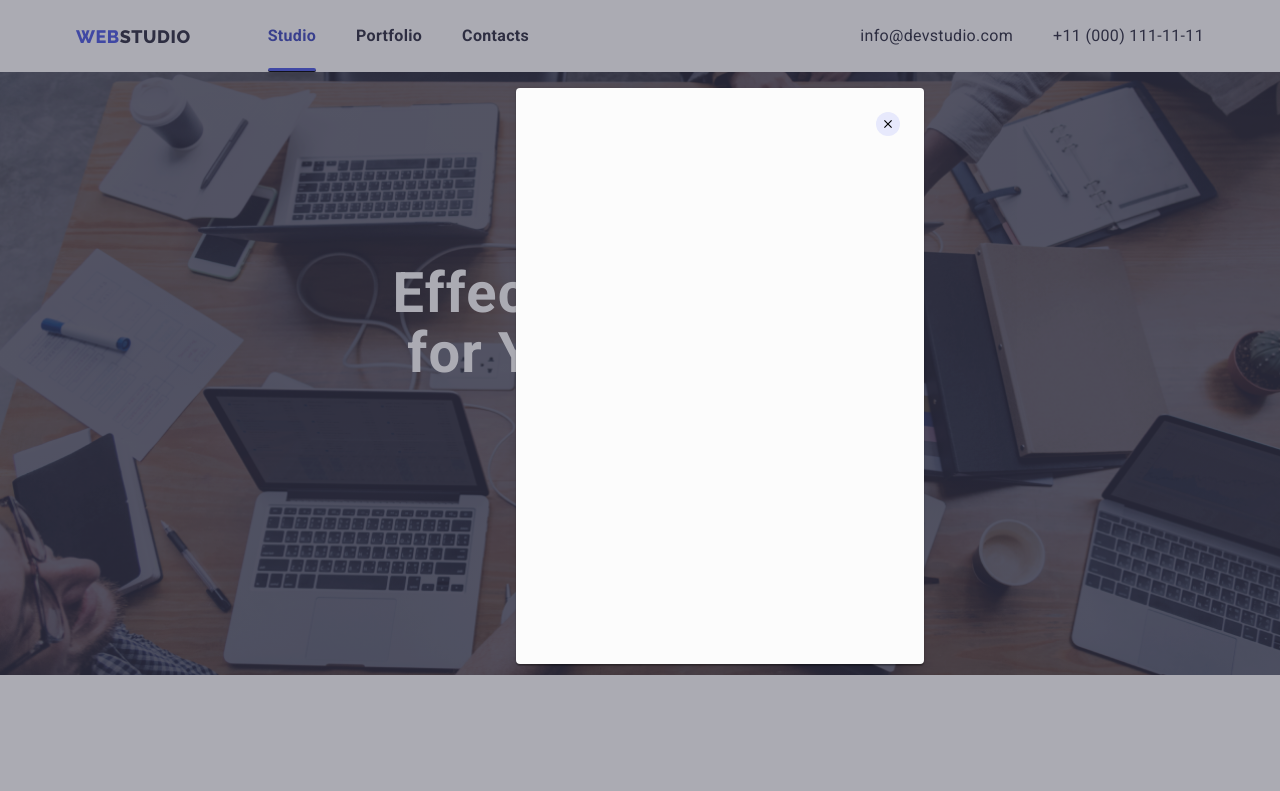
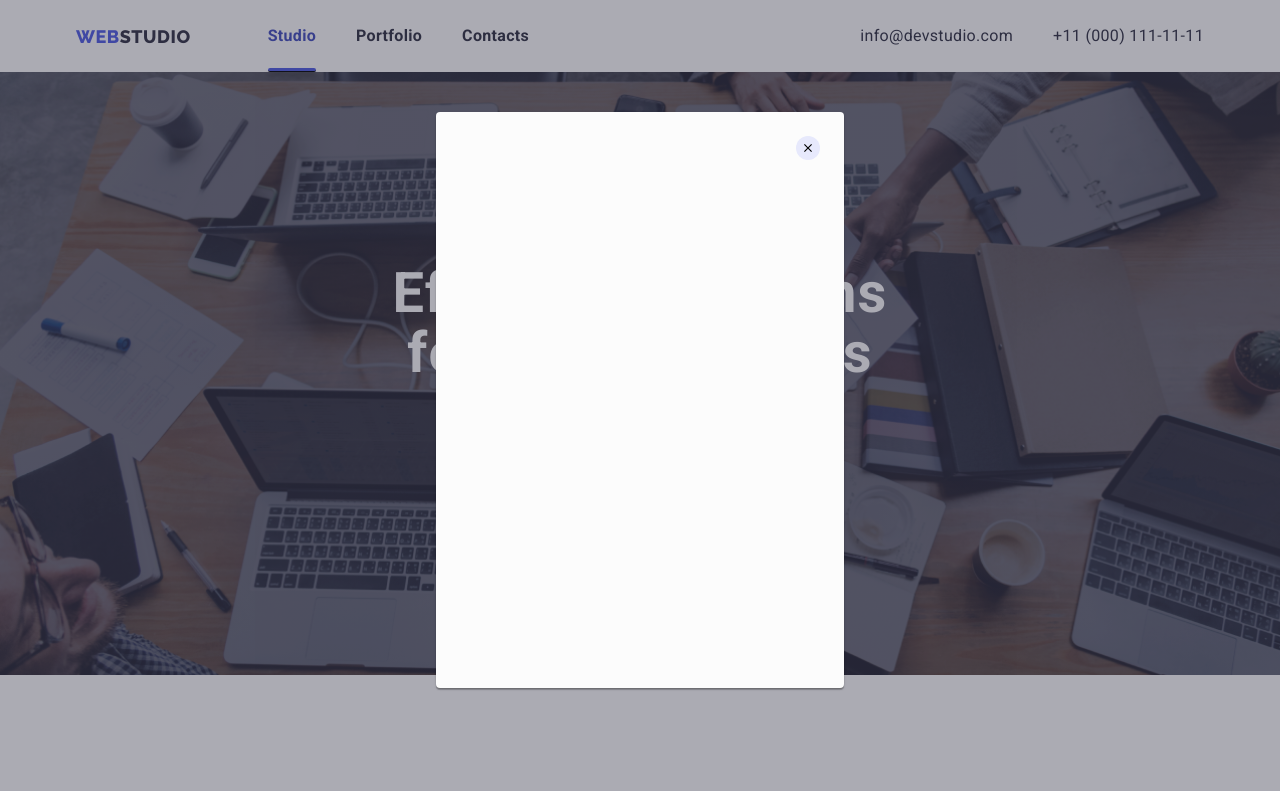
Before and after one commit to taraskuzykbiz/goit-markup-hw-05, a plain HTML site: page index.html in a window 1280 px wide. Both pictures are taken after a click on the button "Order Service". Shown: the top 791 px of the page. Drawn offline with nearby package versions, Linux system fonts and the light colour scheme.

Commit message:
add home work23.12.

```diff
--- a/css/styles.css
+++ b/css/styles.css
@@ -243,12 +243,11 @@ a {
 .backdrop {
   background-color: rgba(46, 47, 66, 0.4);
   position: fixed;
-  opacity: 1;
   left: 0;
   top: 0;
   width: 100%;
   height: 100%;
-  transition: opacity 250ms cubic-bezier(0.4, 0, 0.2, 1);
+  transition: opacity 250ms cubic-bezier(0.4, 0, 0.2, 1), visibility 250ms cubic-bezier(0.4, 0, 0.2, 1);
 }
 
 .backdrop.is-hidden{
@@ -262,8 +261,9 @@ justify-content: flex-end;
 position: absolute;
 width: 408px;
 height: 576px;
-left: 516px;
-top: 88px;
+top: 50%;
+left: 50%;
+transform: translate(-50%, -50%);
 background: #FCFCFC;
 box-shadow: 0px 1px 1px rgba(0, 0, 0, 0.14), 0px 1px 3px rgba(0, 0, 0, 0.12), 0px 2px 1px rgba(0, 0, 0, 0.2);
 border-radius: 4px;
@@ -525,7 +525,7 @@ border-radius: 50%;
   border: 1px solid var(--accent-color);
   border-radius: 4px;
   border-color: transparent;
-  transition: color 250ms cubic-bezier(0.4, 0, 0.2, 1);
+  transition: color 250ms cubic-bezier(0.4, 0, 0.2, 1), background-color 250ms cubic-bezier(0.4, 0, 0.2, 1), box-shadow 250ms cubic-bezier(0.4, 0, 0.2, 1);
 }
 
 .filter-botton:hover,
@@ -579,7 +579,6 @@ border-radius: 50%;
 .footer-social-link:hover,
 .footer-social-link:focus {
   background-color: var(--success-color);
-  cursor: pointer;
 }
 
 /* proects */
@@ -615,8 +614,8 @@ transition: opacity, transform, 250ms cubic-bezier(0.4, 0, 0.2, 1);
 overflow: hidden;
 }
 
-.portfolio-overlay:hover .overlay-text,
-.portfolio-overlay:hover .overlay-text {
+.proect-block:hover .overlay-text,
+.proect-block:focus .overlay-text {
   transform: translateY(-100%);
   opacity: 1;
 }
```
Also changed, not shown: images/icons.svg, 1 other file.
